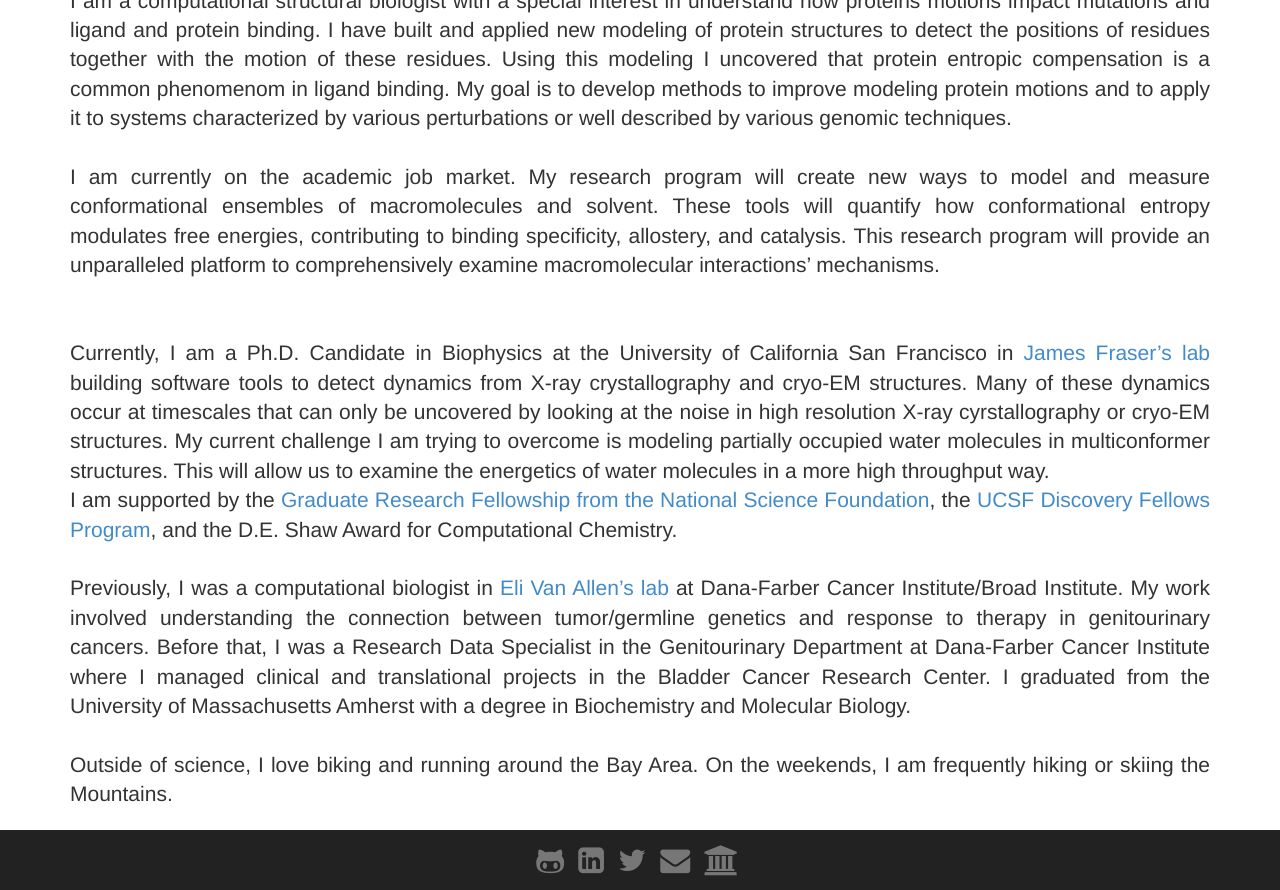
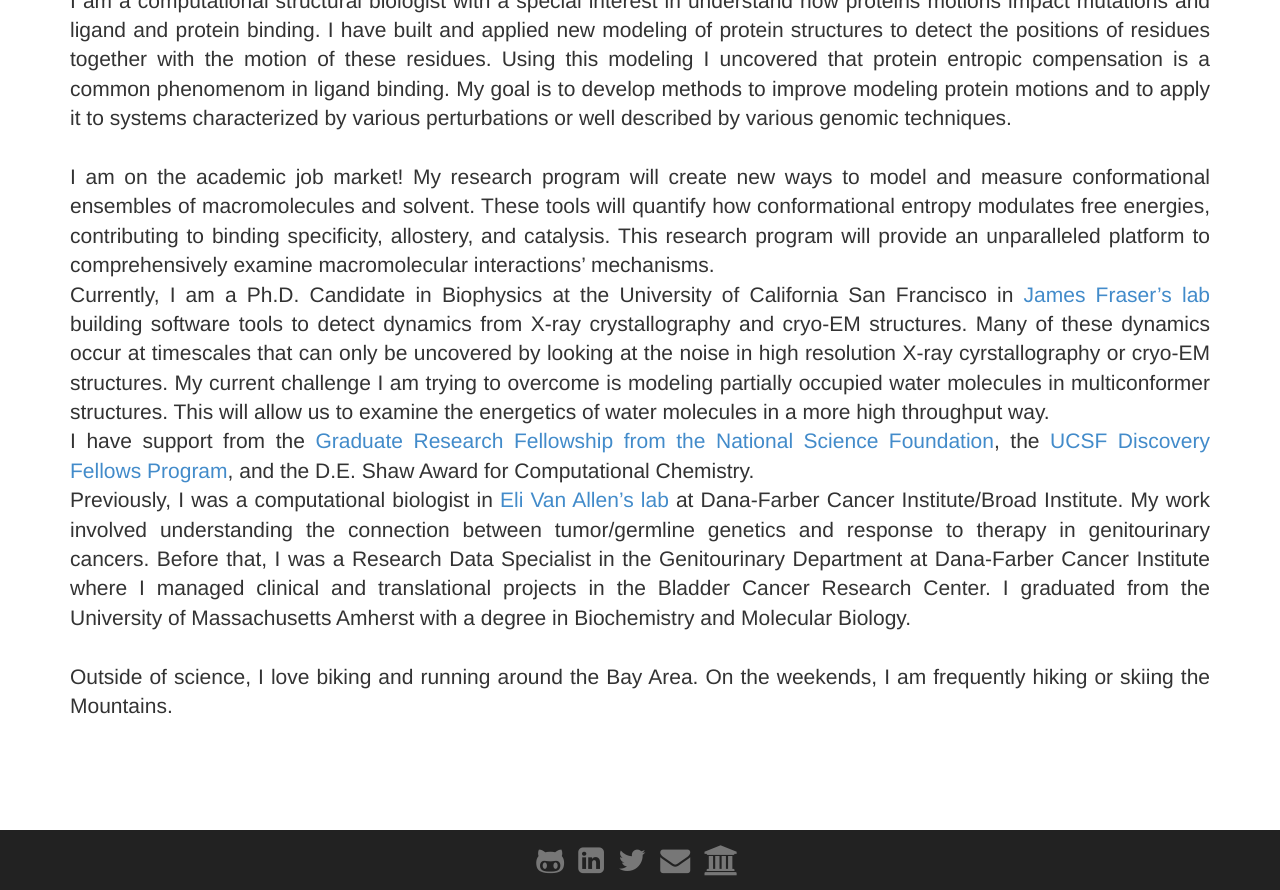
Before and after one commit to stephaniewankowicz/stephaniewankowicz.github.io, a Jekyll site: the page built from index.md, in a window 1280 px wide and 1344 px high, cut to the strip 454-1344 px from the top of the window. Built offline with Jekyll 4.4.1, drawn with Linux system fonts in a browser that asks for light colours; nearby versions of some CDN libraries.

Commit message:
Update index.md

```diff
--- a/index.md
+++ b/index.md
@@ -14,19 +14,17 @@ I am a computational structural biologist with a special interest in understand
 
  <br>
 
-I am currently on the academic job market. My research program will create new ways to model and measure conformational ensembles of macromolecules and solvent. These tools will quantify how conformational entropy modulates free energies, contributing to binding specificity, allostery, and catalysis. This research program will provide an unparalleled platform to comprehensively examine macromolecular interactions' mechanisms.
+I am on the academic job market! My research program will create new ways to model and measure conformational ensembles of macromolecules and solvent. These tools will quantify how conformational entropy modulates free energies, contributing to binding specificity, allostery, and catalysis. This research program will provide an unparalleled platform to comprehensively examine macromolecular interactions' mechanisms.
 
 
-<br>
 <br>
 
 Currently, I am a Ph.D. Candidate in Biophysics at the University of California San Francisco in [James Fraser's lab](https://fraserlab.com/) building software tools to detect dynamics from X-ray crystallography and cryo-EM structures. Many of these dynamics occur at timescales that can only be uncovered by looking at the noise in high resolution X-ray cyrstallography or cryo-EM structures. My current challenge I am trying to overcome is modeling partially occupied water molecules in multiconformer structures. This will allow us to examine the energetics of water molecules in a more high throughput way.
 
 <br>
 
-I am supported by the [Graduate Research Fellowship from the National Science Foundation](https://www.nsfgrfp.org/), the [UCSF Discovery Fellows Program](https://graduate.ucsf.edu/discovery-fellows-program), and the D.E. Shaw Award for Computational Chemistry.
+I have support from the [Graduate Research Fellowship from the National Science Foundation](https://www.nsfgrfp.org/), the [UCSF Discovery Fellows Program](https://graduate.ucsf.edu/discovery-fellows-program), and the D.E. Shaw Award for Computational Chemistry.
 
-<br>
 <br>
 
 Previously, I was a computational biologist in [Eli Van Allen's lab](https://vanallenlab.dana-farber.org/) at Dana-Farber Cancer Institute/Broad Institute. My work involved understanding the connection between tumor/germline genetics and response to therapy in genitourinary cancers. Before that, I was a Research Data Specialist in the Genitourinary Department at Dana-Farber Cancer Institute where I managed clinical and translational projects in the Bladder Cancer Research Center. I graduated from the University of Massachusetts Amherst with a degree in Biochemistry and Molecular Biology.
```
